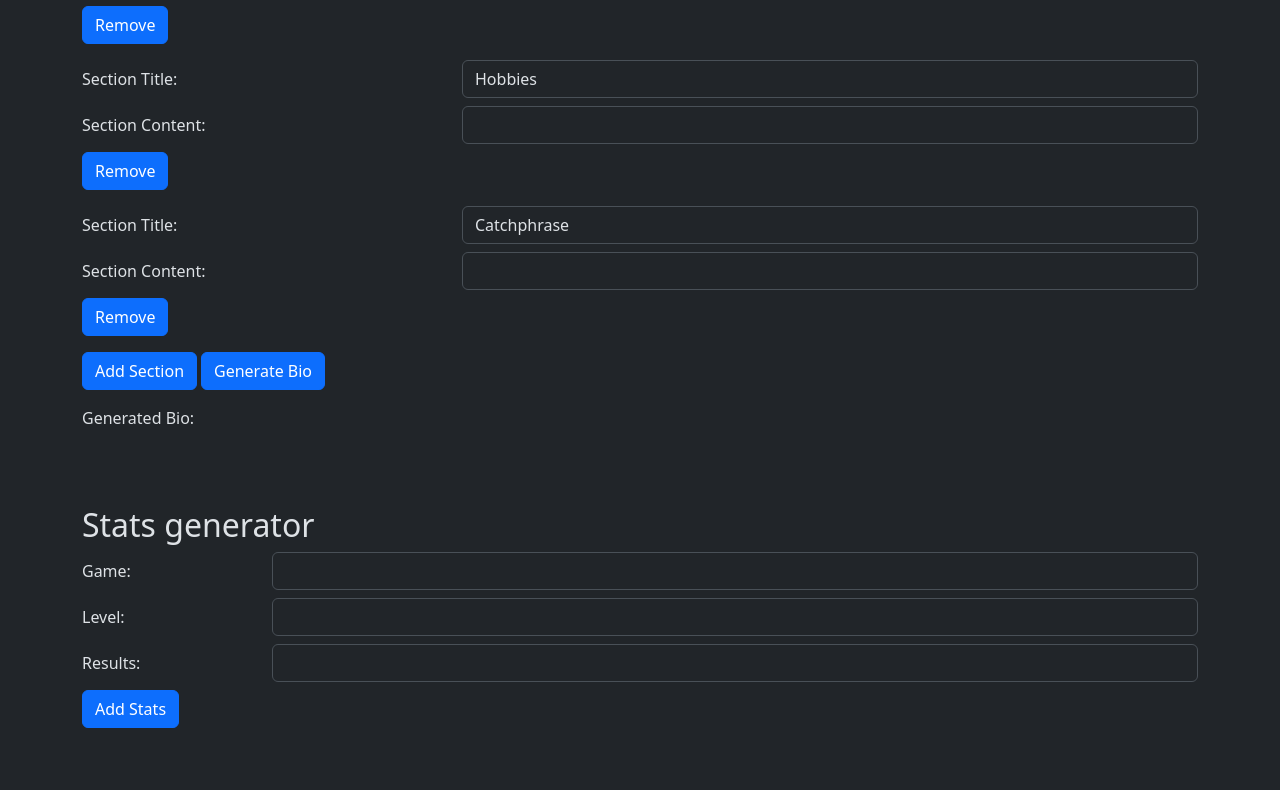
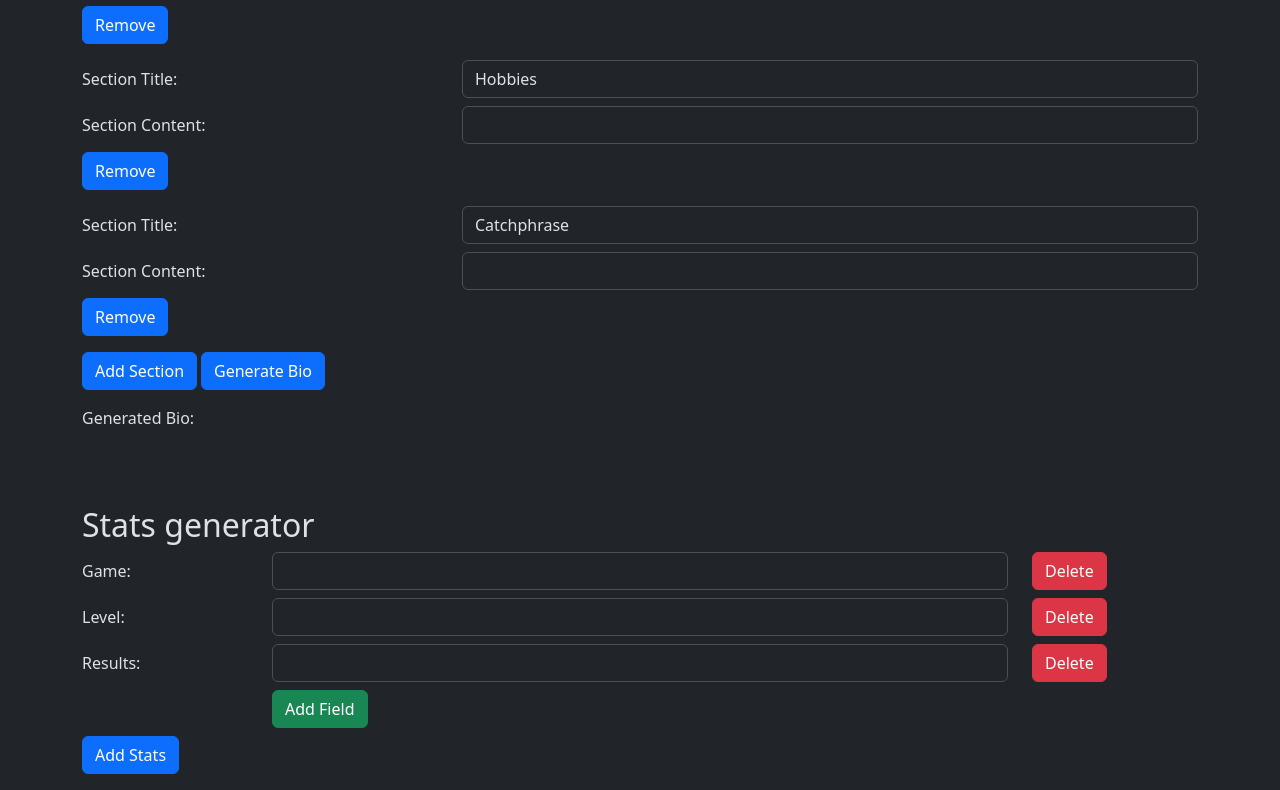
Before and after one commit to AlexYelisieiev/university-course-work, a React (Vite) app: page / in a window 1280 px wide. Shown: the part 679-1469 px from the top of the page. Before the commit the page ends 1423 px from the top, so only its background shows below. Built offline with nearby package versions, Linux system fonts and the light colour scheme.

Commit message:
Fix everything

```diff
--- a/src/components/AchievementSection.css
+++ b/src/components/AchievementSection.css
@@ -174,7 +174,8 @@
 
 .container .box .content p
 {
-  font-size: 1.1em;
+  font-size: 1.5em;
+    font-weight: "bold";
   margin-bottom: 10px;
   line-height: 1.4em;
 }
@@ -182,7 +183,8 @@
 .container .box .content a
 {
   display: inline-block;
-  font-size: 1.1em;
+  font-size: 1.5em;
+    font-weight: "bold";
   color: #111;
   background: #fff;
   padding: 10px;
--- a/src/components/AchievementSection.jsx
+++ b/src/components/AchievementSection.jsx
@@ -2,74 +2,101 @@ import React, { useState } from 'react';
 import styles from './AchievementSection.css';
 
 const AchievementSection = () => {
-  const [game, setGame] = useState('');
-  const [level, setLevel] = useState('');
-  const [results, setResults] = useState('');
+  const [fields, setFields] = useState([
+    { name: 'Game', key: 'game', value: '' },
+    { name: 'Level', key: 'level', value: '' },
+    { name: 'Results', key: 'results', value: '' },
+  ]);
+
   const [achievements, setAchievements] = useState([]);
 
+  const handleInputChange = (key, value) => {
+    setFields((prevFields) =>
+      prevFields.map((field) => (field.key === key ? { ...field, value } : field))
+    );
+  };
+
+  const addField = (fieldName) => {
+    const newField = { name: fieldName, key: fieldName.toLowerCase(), value: '' };
+    setFields([...fields, newField]);
+  };
+
+  const deleteField = (key) => {
+    setFields((prevFields) => prevFields.filter((field) => field.key !== key));
+  };
+
   const addAchievement = () => {
-    if (game && level && results) {
-      const newAchievement = { game, level, results };
+    if (fields.every((field) => field.value !== '')) {
+      const newAchievement = fields.reduce(
+        (acc, field) => ({ ...acc, [field.key]: field.value }),
+        {}
+      );
       setAchievements([...achievements, newAchievement]);
       // Clear input fields after adding an achievement
-      setGame('');
-      setLevel('');
-      setResults('');
+      setFields((prevFields) => prevFields.map((field) => ({ ...field, value: '' })));
     }
   };
 
   return (
     <div>
-      <h2 className='mb-2' style={{paddingTop: "7.5vmin"}}>Stats generator</h2>
+      <h2 className="mb-2" style={{ paddingTop: '7.5vmin' }}>
+        Stats generator
+      </h2>
+      {fields.map((field) => (
+        <div className="row mb-2" key={field.key}>
+          <label className="col-sm-2 col-form-label" htmlFor={field.key}>
+            {field.name}:
+          </label>
+          <div className="col-sm-8">
+            <input
+              className="form-control"
+              type={field.key === 'level' ? 'number' : 'text'}
+              id={field.key}
+              value={field.value}
+              onChange={(e) => handleInputChange(field.key, e.target.value)}
+            />
+          </div>
+          <div className="col-sm-2">
+            <button
+              className="btn btn-danger"
+              onClick={() => deleteField(field.key)}
+            >
+              Delete
+            </button>
+          </div>
+        </div>
+      ))}
       <div className="row mb-2">
-        <label className='col-sm-2 col-form-label' htmlFor="game">Game:</label>
-        <div className="col-sm-10">
-          <input
-            className='form-control'
-            type="text"
-            id="game"
-            value={game}
-            onChange={(e) => setGame(e.target.value)}
-          />
+        <div className="col-sm-10 offset-sm-2">
+          <button
+            className="btn btn-success"
+            onClick={() => {
+              const fieldName = prompt('Enter field name:');
+              if (fieldName) {
+                addField(fieldName);
+              }
+            }}
+          >
+            Add Field
+          </button>
         </div>
       </div>
-      <div className="row mb-2">
-        <label className='col-sm-2 col-form-label' htmlFor="level">Level:</label>
-        <div className="col-sm-10">
-          <input
-            className='form-control'
-            type='number'
-            id="level"
-            value={level}
-            onChange={(e) => setLevel(e.target.value)}
-          />
-        </div>
-      </div>
-      <div className="row mb-2">
-        <label className='col-sm-2 col-form-label' htmlFor="results">Results:</label>
-        <div className="col-sm-10">
-          <input
-            className='form-control'
-            type="text"
-            id="results"
-            value={results}
-            onChange={(e) => setResults(e.target.value)}
-          />
-        </div>
-      </div>
-      <button className='btn btn-primary mb-3' onClick={addAchievement}>Add Stats</button>
+      <button className="btn btn-primary mb-3" onClick={addAchievement}>
+        Add Stats
+      </button>
 
       {/* Display added achievements */}
       <div>
         {achievements.map((achievement, index) => (
-          <div class="container">
-            <div class="box">
+          <div className="container" key={index}>
+            <div className="box">
               <span></span>
-              <div class="content">
-                <h2>{achievement.game}</h2>
-                <p>Level: {achievement.level}</p>
-                <p>Results: {achievement.results}</p>
-                <a href="#">Read More</a>
+              <div className="content">
+                {Object.keys(achievement).map((key) => (
+                  <p key={key}>
+                    {key.charAt(0).toUpperCase() + key.slice(1)}: {achievement[key]}
+                  </p>
+                ))}
               </div>
             </div>
           </div>
```
